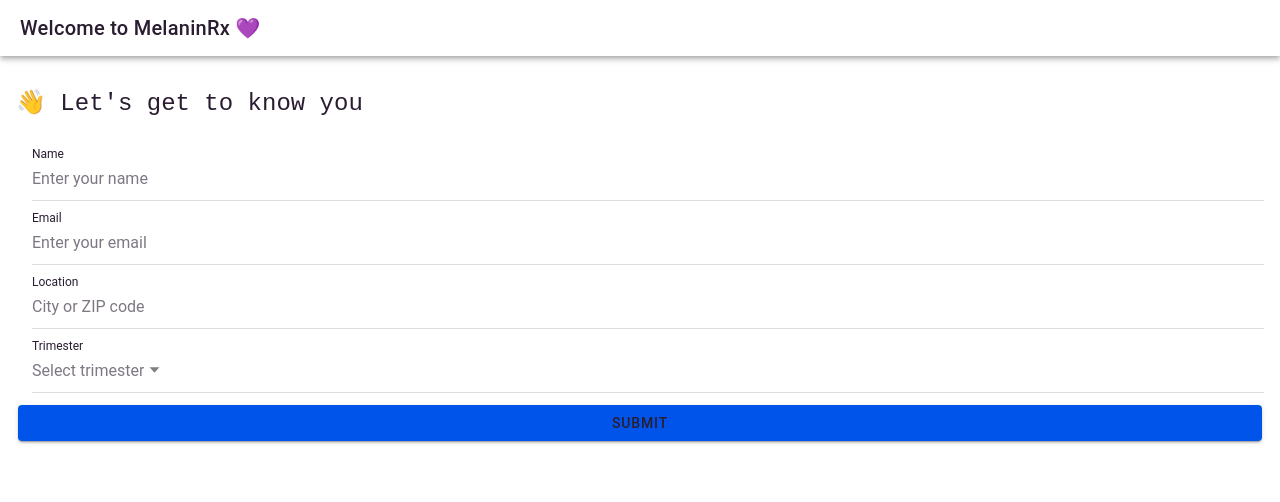
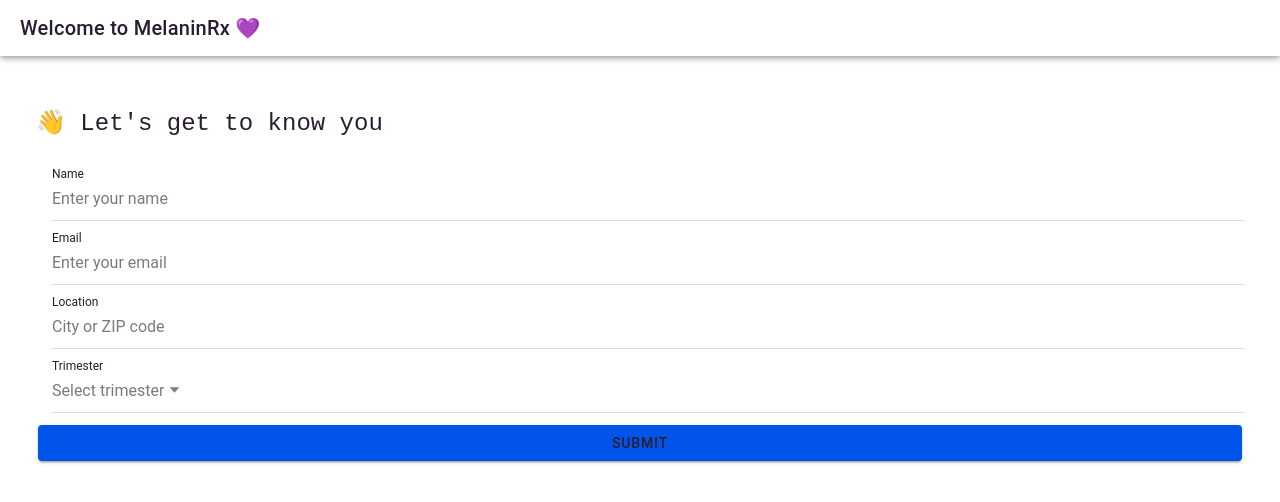
Before and after one commit to MelaninRx/melanin-rx, a React (Vite) app in the folder myApp/: page /onboarding in a window 1280 px wide. Shown: the top 502 px of the page. Built offline with nearby package versions, Linux system fonts and the light colour scheme; no server answers; a web font is replaced by a local one.

Commit message:
fixing visibility bug

```diff
--- a/myApp/src/pages/Onboarding.tsx
+++ b/myApp/src/pages/Onboarding.tsx
@@ -5,7 +5,7 @@
   IonTitle,
   IonToolbar,
 } from "@ionic/react";
-import OnboardingForm from "../components/OnboardUser";
+import OnboardingForm from "../components/OnboardingForm";
 
 const OnboardingPage: React.FC = () => {
   return (
@@ -15,8 +15,15 @@
           <IonTitle>Welcome to MelaninRx 💜</IonTitle>
         </IonToolbar>
       </IonHeader>
-      <IonContent className="ion-padding">
-        <OnboardingForm />
+      <IonContent className="ion-padding ion-color-light">
+        <div style={{
+          background: '#ffffff',
+          color: '#000000',
+          minHeight: '100%',
+          padding: '20px'
+        }}>
+          <OnboardingForm />
+        </div>
       </IonContent>
     </IonPage>
   );
```
Also changed, not shown: myApp/src/components/OnboardingForm.tsx (renamed from myApp/src/components/OnboardUser.tsx).
